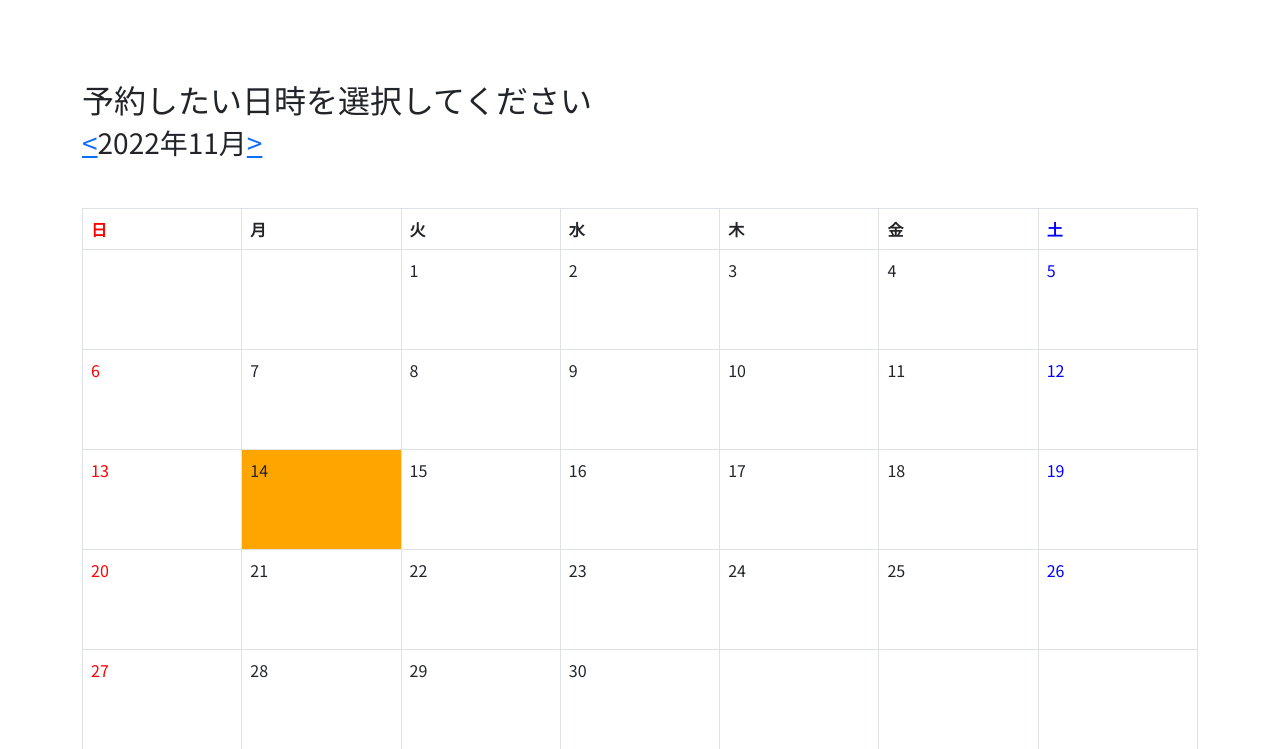
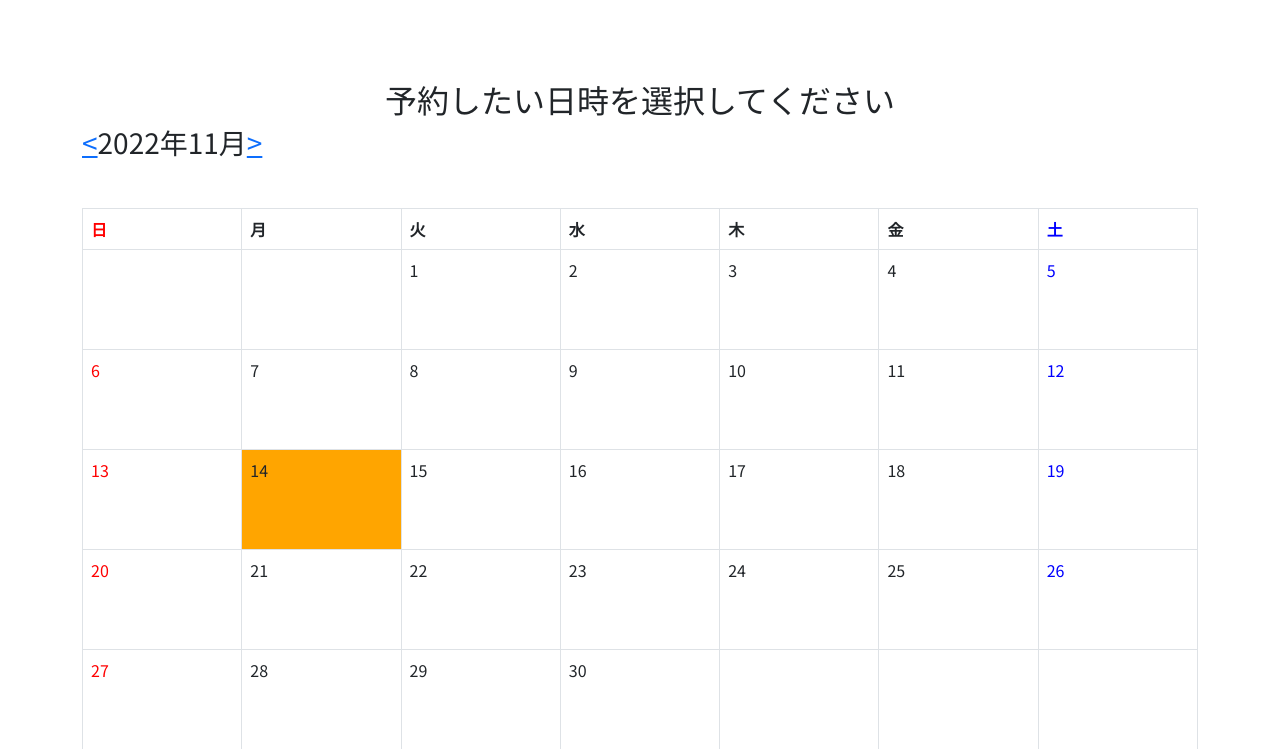
Before and after one commit to tomio1031/HosApo, a PHP site: page /apo.php in a window 1280 px wide. Shown: the top 749 px of the page. Run offline with PHP 8.4, Linux system fonts and the light colour scheme.

Commit message:
Update apo.php

```diff
--- a/apo.php
+++ b/apo.php
@@ -58,6 +58,9 @@ for ( $day = 1; $day <= $day_count; $day++, $youbi++) {
                 font-family: 'Noto Sans JP', sans-serif;
                 margin-top:80px;
             }
+            h2{
+                text-align:center;
+            }
             h3{
                 margin-bottom:30px;
             }
@@ -82,7 +85,7 @@ for ( $day = 1; $day <= $day_count; $day++, $youbi++) {
     </head>
     <body>
         <div class="container">
-        <h2 style="text-aligin:center; text-color:red;">予約したい日時を選択してください</h2>
+        <h2>予約したい日時を選択してください</h2>
             <h3 class="mb-5"><a href="?ym=<?php echo $prev;?>">&lt;</a><?php echo $html_title;?><a href="?ym=<?php echo $next;?>">&gt;</a></h3>
             <table class="table table-bordered">
                 <tr>
```
